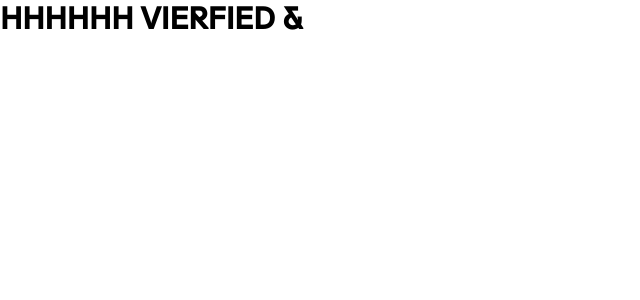
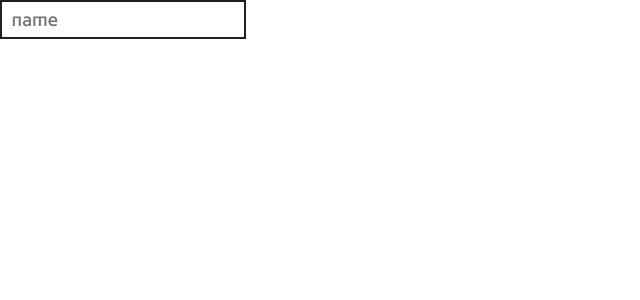
Before and after one commit to MohonovProduction/genius_verified_generator, a Vue app: page / in a window 1280 px wide. Shown: the top 300 px of the page, without its empty margins (0-640 px from the left). Built offline with nearby package versions, Linux system fonts and the light colour scheme.

Commit message:
input component

```diff
--- a/src/App.vue
+++ b/src/App.vue
@@ -16,8 +16,19 @@
 
 :root {
   box-sizing: content-box;
-  font-family: Programme, Arial, sans-serif;
-  font-feature-settings: "ss07", "ss08", "ss11", "ss12", "ss14", "ss15", "ss16", "ss18", "ss19", "ss20", "ss21";
+  --font-family: Programme, Arial, sans-serif;
+  --font-feature-settings: "ss07", "ss08", "ss11", "ss12", "ss14", "ss15", "ss16", "ss18", "ss19", "ss20", "ss21";
+  font-family: var(--font-family);
+  font-feature-settings: var(--font-feature-settings);
+  font-size: 1.2rem;
+
+  --corner: 60;
+
+  --lemon: hsl(60, 100%, 70%);
+  --dark: hsl(0, 0%, 13%);
+  --white: hsl(0, 0%, 100%);
+
+  color: var(--dark);
 }
 
 *,
--- /dev/null
+++ b/src/components/UI/MInput.vue
@@ -0,0 +1,39 @@
+<template>
+  <label :for="name" class="label form__label">
+    <input
+      :id="name"
+      :placeholder="name"
+      type="text"
+      :value="modelValue"
+      class="input form__input"
+      @input="updateValue"
+    >
+  </label>
+</template>
+
+<script>
+export default {
+  name: "MInput",
+  props: {
+    modelValue: String,
+    name: String
+  },
+  methods: {
+    updateValue(event) {
+      this.$emit('update:modelValue', event.target.value)
+    }
+  }
+}
+</script>
+
+<style scoped>
+
+.input {
+  font-family: var(--font-family);
+  font-feature-settings: var(--font-feature-settings);
+  font-size: 1em;
+  padding: .3em .5em;
+  border: .15em solid var(--dark);
+}
+
+</style>
--- /dev/null
+++ b/src/components/UI/index.js
@@ -0,0 +1,5 @@
+import MInput from '@/components/UI/MInput';
+
+export default [
+    MInput
+]
--- a/src/main.js
+++ b/src/main.js
@@ -1,5 +1,10 @@
 import { createApp } from 'vue'
 import App from './App.vue'
 import router from './router'
+import components from './components/UI/index'
 
-createApp(App).use(router).mount('#app')
+const app = createApp(App)
+
+components.forEach(component => app.component(component.name, component))
+
+app.use(router).mount('#app')
--- a/src/router/index.js
+++ b/src/router/index.js
@@ -4,7 +4,12 @@ const routes = [
   {
     path: '/',
     name: 'home',
-    component: () => import('@/views/HomeView.vue')
+    component: () => import('@/views/HomeView')
+  },
+  {
+    path: '/video/:name/:question/:photo',
+    name: 'video',
+    component: () => import('@/views/VideoView')
   }
 ]
 
--- a/src/views/HomeView.vue
+++ b/src/views/HomeView.vue
@@ -1,10 +1,36 @@
 <template>
-  <h1>HHHHHH VIERFIED &</h1>
+  <div class="wrapper">
+    <form
+      class="form"
+      @submit.prevent
+    >
+     <m-input
+      name="name"
+      v-model="name"
+     >
+
+     </m-input>
+      <label for="question" class="label form__label">
+        <input id="question" type="text" class="input form__input">
+      </label>
+    </form>
+  </div>
 </template>
 
 <script>
 export default {
   name: 'HomeView',
-  components: {}
+  components: {},
+  data() {
+    return {
+      name: null,
+      question: null,
+      photo: null
+    }
+  }
 }
 </script>
+
+<style scoped>
+
+</style>
--- /dev/null
+++ b/src/views/VideoView.vue
@@ -0,0 +1,13 @@
+<template>
+
+</template>
+
+<script>
+export default {
+  name: "VideoView"
+}
+</script>
+
+<style scoped>
+
+</style>
```
